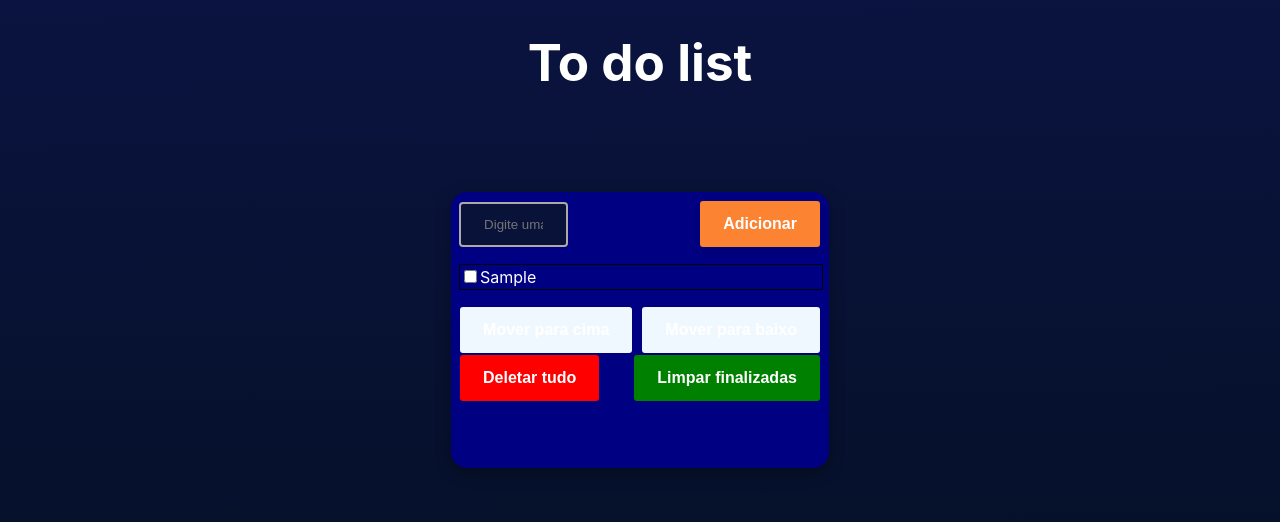
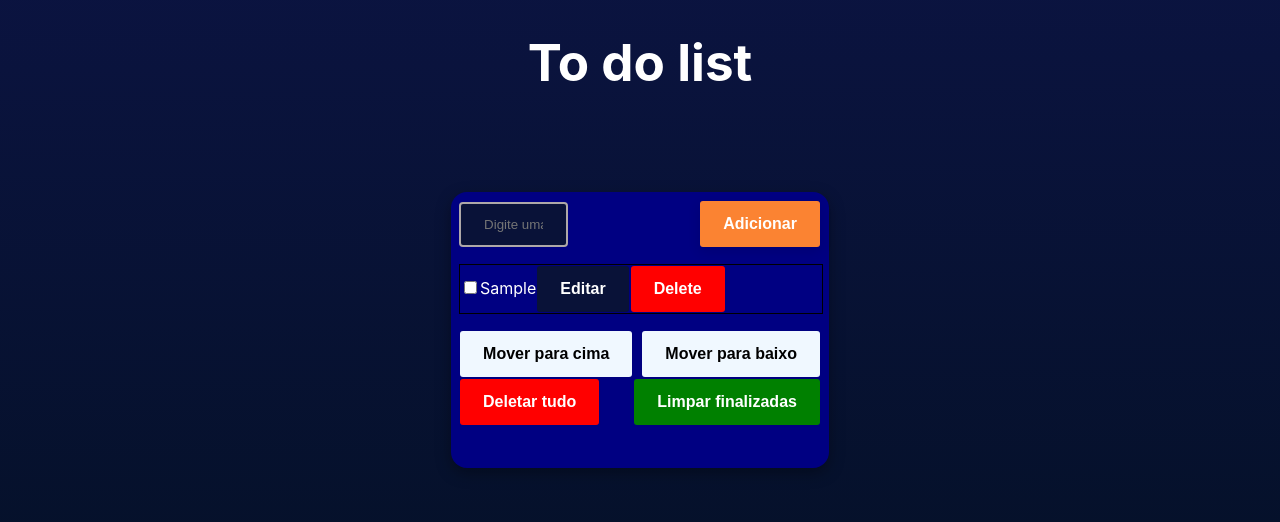
Before and after one commit to coelhoreinaldo/to-do-list, a React (Vite) app: page / in a window 1280 px wide. Both pictures are taken after typing "Sample" into the empty fields and a click on the button "Adicionar". Shown: the top 522 px of the page. Built offline with nearby package versions, Linux system fonts and the light colour scheme.

Commit message:
✨ feat: edit task

```diff
--- a/src/App.ts
+++ b/src/App.ts
@@ -105,6 +105,7 @@ export const Button = styled.button<{ $color?: string }>`
 
   &:disabled {
     background-color: aliceblue;
+    color: black;
   }
 `;
 
--- a/src/App.tsx
+++ b/src/App.tsx
@@ -12,9 +12,18 @@ function App() {
   const [task, setTask] = useState<string>('');
   const [tasks, setTasks] = useState<Task[]>([]);
   const [selectedId, setSelectedId] = useState<number | null>(null);
+  const [idToEdit, setIdToEdit] = useState<number | null>(null);
 
   const handleChange = (event: React.ChangeEvent<HTMLInputElement>) => {
     setTask(event.target.value);
+  };
+
+  const handleUpdateSelected = (currTask: Task) => {
+    setIdToEdit(currTask.id);
+    const taskToBeUpdated = tasks.find((item) => item.id === currTask.id);
+    if (taskToBeUpdated) {
+      setTask(taskToBeUpdated.name);
+    }
   };
 
   const handleSubmit = (event: React.FormEvent<HTMLFormElement>) => {
@@ -22,6 +31,15 @@ function App() {
 
     if (!task) {
       return;
+    }
+
+    if (idToEdit) {
+      const updatedTasks = tasks
+        .map((item) => (item.id === idToEdit ? { ...item, name: task } : item));
+      setTasks(updatedTasks);
+      localStorage.setItem('tasks', JSON.stringify(updatedTasks));
+      setIdToEdit(null);
+      return setTask('');
     }
 
     const newId = tasks.length > 0 ? tasks[tasks.length - 1].id + 1 : 1;
@@ -89,6 +107,12 @@ function App() {
     }
   };
 
+  const handleDeleteSelected = (currTask:Task) => {
+    const updatedTasks = tasks.filter((item) => item !== currTask);
+    setTasks(updatedTasks);
+    localStorage.setItem('tasks', JSON.stringify(updatedTasks));
+  };
+
   useEffect(() => {
     const storageTasks = JSON.parse(localStorage.getItem('tasks') || '[]');
     setTasks(storageTasks);
@@ -105,7 +129,11 @@ function App() {
             onChange={ handleChange }
             value={ task }
           />
-          <Button $color="green" type="submit">Adicionar</Button>
+          <Button $color="green" type="submit">
+            {!idToEdit
+              ? 'Adicionar' : 'Editar'}
+
+          </Button>
         </Div>
         <List>
           {tasks.map((item) => (
@@ -121,6 +149,21 @@ function App() {
                 onChange={ handleUpdate }
               />
               <label>{item.name}</label>
+              <Button
+                type="button"
+                onClick={ () => handleUpdateSelected(item) }
+              >
+                Editar
+
+              </Button>
+              <Button
+                type="button"
+                $color="red"
+                onClick={ () => handleDeleteSelected(item) }
+              >
+                Delete
+
+              </Button>
             </ListItem>
           ))}
         </List>
```
